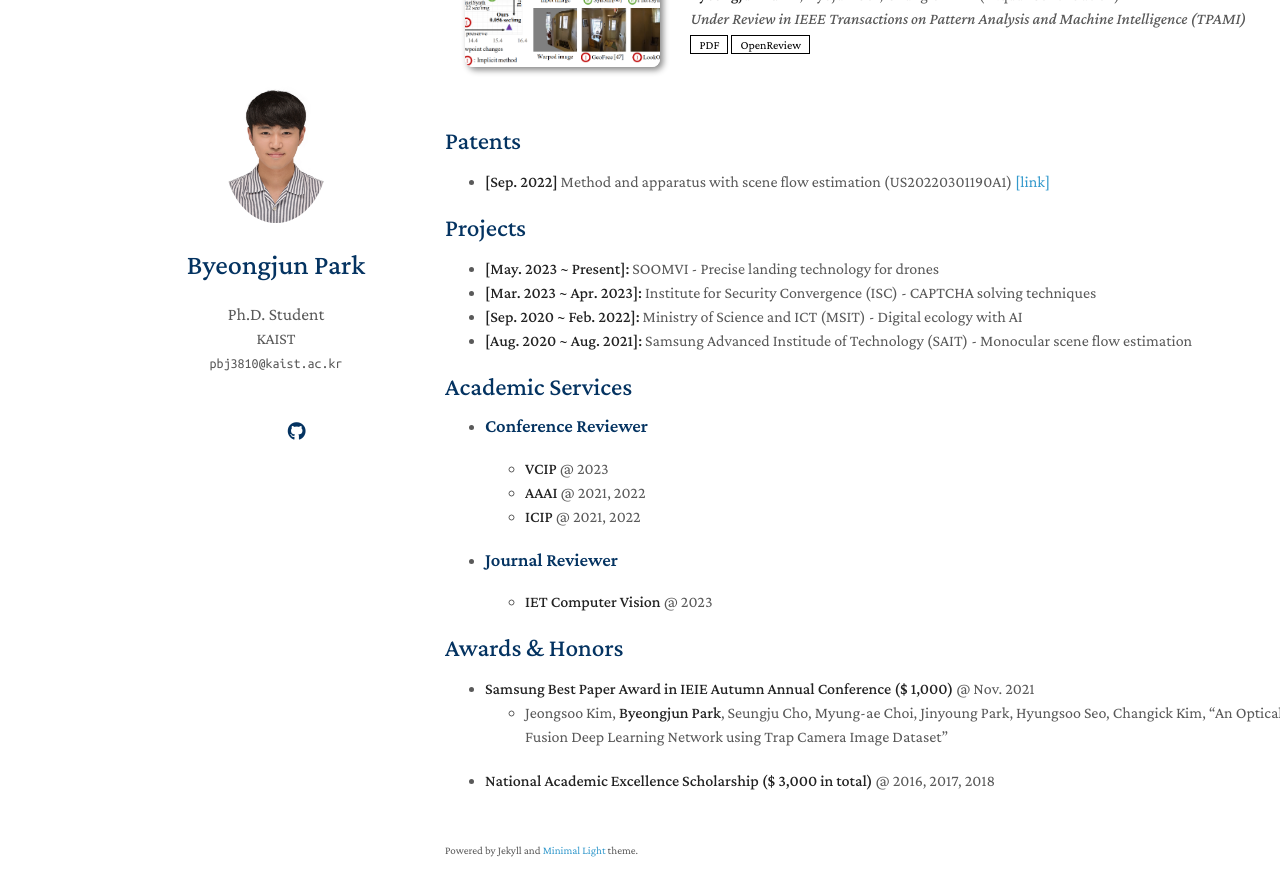
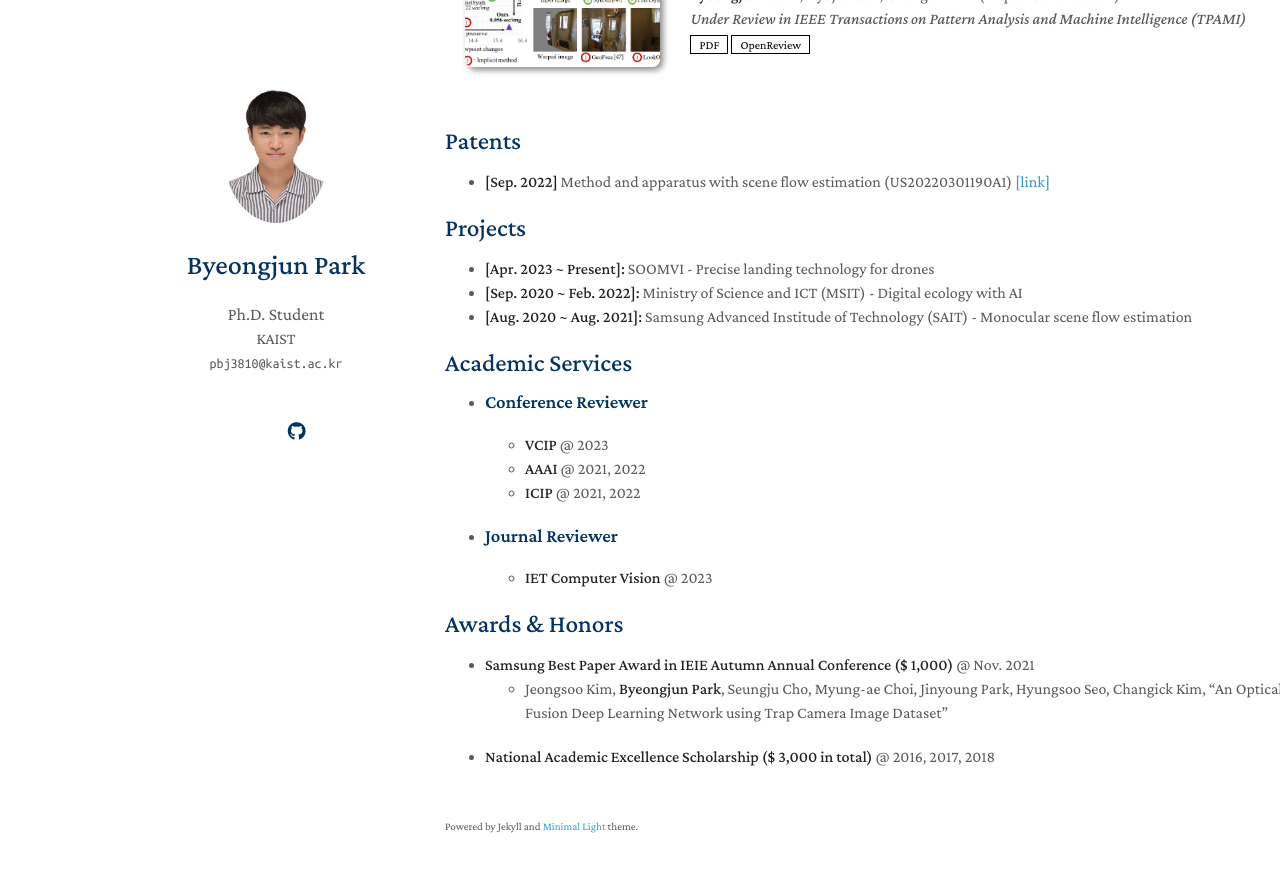
Before and after one commit to byeongjun-park/byeongjun-park.github.io, a Jekyll site: the page built from index.md, in a window 1280 px wide and 900 px high, scrolled down 1721 px. Shown: the top 896 px of the window. Built offline with Jekyll 4.4.1, drawn with Linux system fonts in a browser that asks for light colours; nearby versions of some CDN libraries; a style sheet for code colours, icons or effects is not loaded; our own code applies the rules of GitHub Pages for plain Markdown files.

Commit message:
profile update

```diff
--- a/index.md
+++ b/index.md
@@ -29,8 +29,7 @@ layout: homepage
 
 ## Projects
 
-* **[May. 2023 ~ Present]:** SOOMVI - Precise landing technology for drones
-* **[Mar. 2023 ~ Apr. 2023]:** Institute for Security Convergence (ISC) - CAPTCHA solving techniques
+* **[Apr. 2023 ~ Present]:** SOOMVI - Precise landing technology for drones
 * **[Sep. 2020 ~ Feb. 2022]:** Ministry of Science and ICT (MSIT) - Digital ecology with AI
 * **[Aug. 2020 ~ Aug. 2021]:** Samsung Advanced Institude of Technology (SAIT) - Monocular scene flow estimation
 
```
